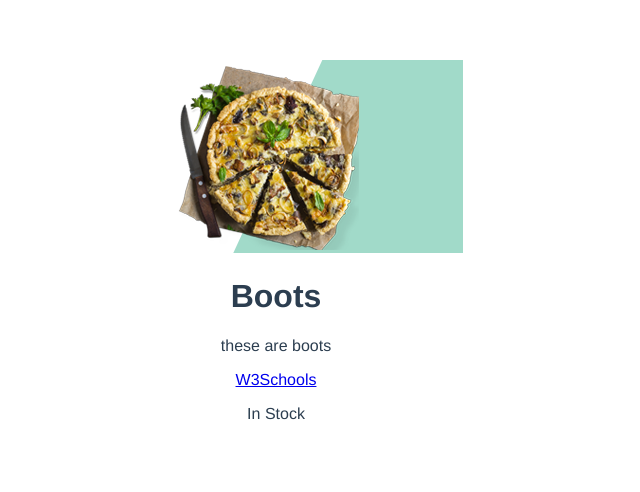
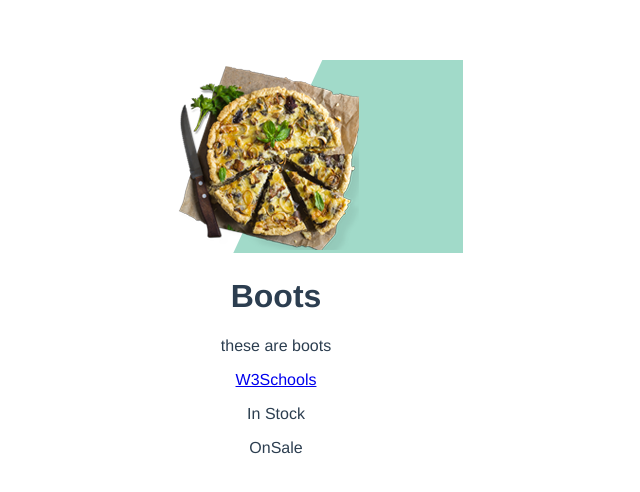
Before and after one commit to dgloriaweb/VueJs3course, a Vue app: page / in a window 1280 px wide. Shown: the top 492 px of the page, without its empty margins (364-1004 px from the left). Built offline with nearby package versions, Linux system fonts and the light colour scheme.

Commit message:
pt 2 of 4

```diff
--- a/src/components/HelloWorld.vue
+++ b/src/components/HelloWorld.vue
@@ -9,6 +9,7 @@
     <p v-if="inventory > 10">In Stock</p>
     <p v-else-if="inventory <= 10 && inventory >0">Low Stock</p>
     <p v-else>Out of Stock</p>
+    <p v-if="onSale">OnSale</p>
   </div>
 </template>
 
@@ -21,7 +22,8 @@ export default {
       description: "these are boots",
       image: require("../assets/images/1456.png"),
       myPath: "http://www.w3schools.com",
-      inventory: 100
+      inventory: 100,
+      onSale: true
     };
   },
 };
```
